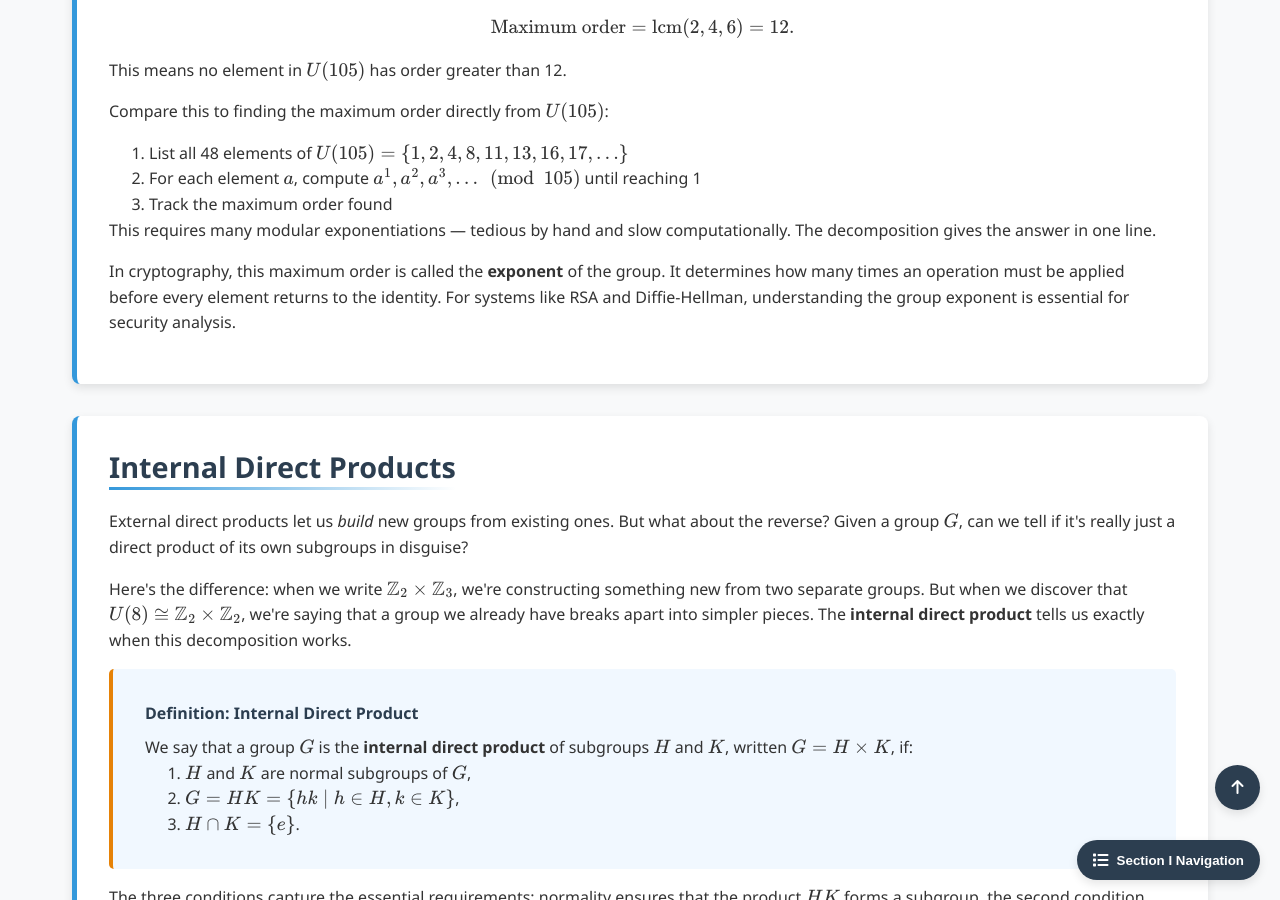
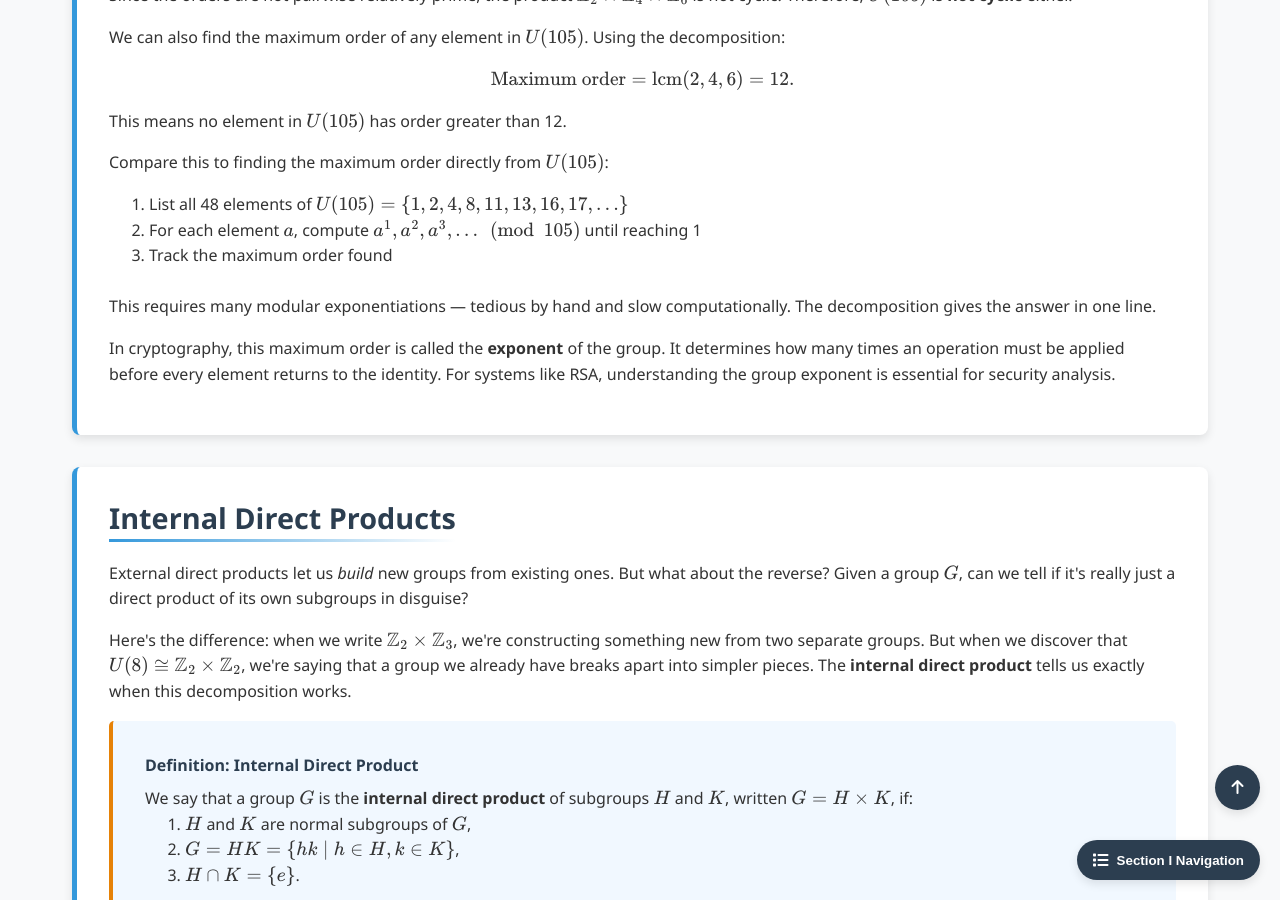
Before and after one commit to Yusukey01/yusukey01.github.io, a Jekyll site: the page built from Mathematics/Linear_algebra/group_classification.html, in a window 1280 px wide and 900 px high, scrolled down 8074 px. Built offline with Jekyll 4.4.1, drawn with Linux system fonts in a browser that asks for light colours.

```diff
--- a/Mathematics/Linear_algebra/group_classification.html
+++ b/Mathematics/Linear_algebra/group_classification.html
@@ -487,7 +487,7 @@ uses_python: false
                 <ul style="padding-left: 40px;">
                     <li>\(U(105) = \{1, 2, 4, 8, 11, 13, \ldots\}\) (integers coprime to 105)</li>
                     <li>\(\mathbb{Z}_2 \times \mathbb{Z}_4 \times \mathbb{Z}_6 = \{(0,0,0), (0,0,1), (1,2,3), \ldots\}\) (tuples)</li>
-                </ul>
+                </ul><br>
                 <p>
                     However, since they are <strong>isomorphic</strong>, they share the same algebraic structure.
                     Any structural property we determine from \(\mathbb{Z}_2 \times \mathbb{Z}_4 \times \mathbb{Z}_6\)
@@ -501,7 +501,7 @@ uses_python: false
                     <li>\(\gcd(2, 4) = 2 \neq 1\)</li>
                     <li>\(\gcd(2, 6) = 2 \neq 1\)</li>
                     <li>\(\gcd(4, 6) = 2 \neq 1\)</li>
-                </ul>
+                </ul><br>
                 <p>
                     Since the orders are not pairwise relatively prime, the product
                     \(\mathbb{Z}_2 \times \mathbb{Z}_4 \times \mathbb{Z}_6\) is not cyclic.
@@ -523,7 +523,7 @@ uses_python: false
                     <li>List all 48 elements of \(U(105) = \{1, 2, 4, 8, 11, 13, 16, 17, \ldots\}\)</li>
                     <li>For each element \(a\), compute \(a^1, a^2, a^3, \ldots \pmod{105}\) until reaching 1</li>
                     <li>Track the maximum order found</li>
-                </ol>
+                </ol><br>
                 <p>
                     This requires many modular exponentiations — tedious by hand and slow computationally.
                     The decomposition gives the answer in one line.
@@ -532,7 +532,7 @@ uses_python: false
                 <p>
                     In cryptography, this maximum order is called the <strong>exponent</strong> of the group.
                     It determines how many times an operation must be applied before every element returns to
-                    the identity. For systems like RSA and Diffie-Hellman, understanding the group exponent
+                    the identity. For systems like RSA, understanding the group exponent
                     is essential for security analysis.
                 </p>
 
```
